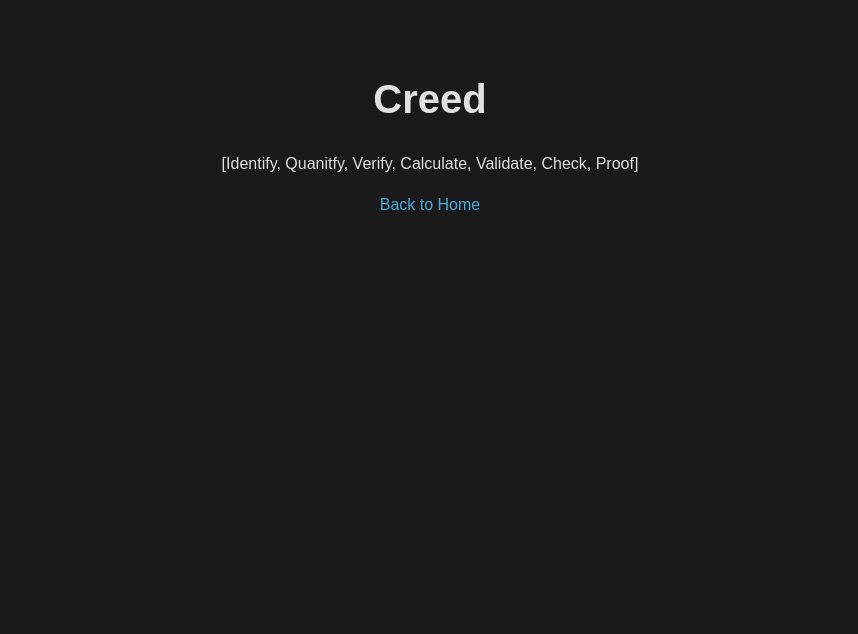
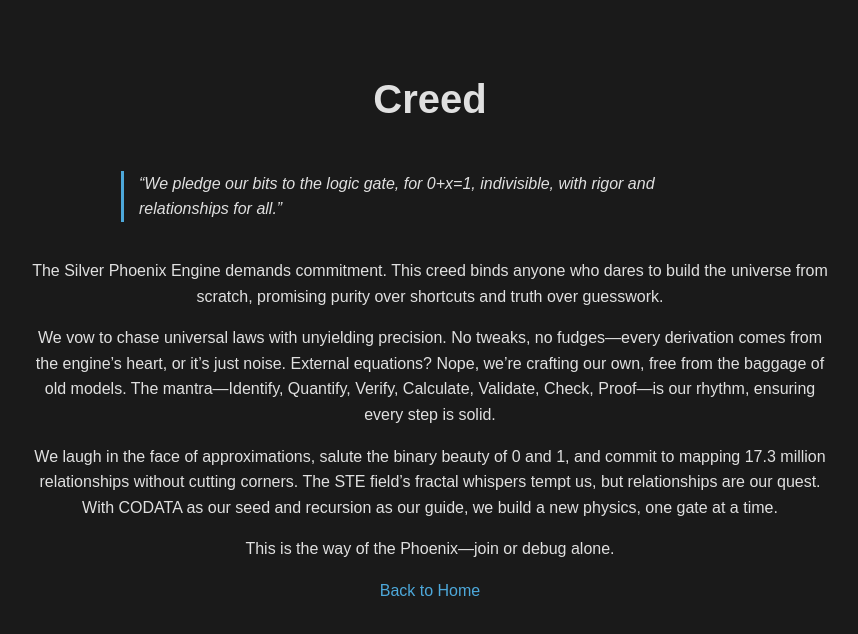
Before and after one commit to UniversalArchitect/Silver-Phoenix, a plain HTML site: page creed.html in a window 1280 px wide. Shown: the whole page, without its empty margins (210-1068 px from the left). Drawn offline with Linux system fonts and the light colour scheme.

Commit message:
Update creed.html

```diff
--- a/creed.html
+++ b/creed.html
@@ -20,6 +20,20 @@
         }
         .container {
             padding: 20px;
+            max-width: 800px;
+            margin: 0 auto;
+        }
+        p {
+            margin-bottom: 15px;
+        }
+        blockquote {
+            border-left: 3px solid #4da8da;
+            padding-left: 15px;
+            margin: 20px 0;
+            font-style: italic;
+            display: inline-block;
+            text-align: left;
+            max-width: 600px;
         }
         a {
             color: #4da8da;
@@ -33,7 +47,21 @@
 <body>
     <div class="container">
         <h1>Creed</h1>
-        <p>[Identify, Quanitfy, Verify, Calculate, Validate, Check, Proof]</p>
+        <blockquote>
+            “We pledge our bits to the logic gate, for 0+x=1, indivisible, with rigor and relationships for all.”
+        </blockquote>
+        <p>
+            The Silver Phoenix Engine demands commitment. This creed binds anyone who dares to build the universe from scratch, promising purity over shortcuts and truth over guesswork.
+        </p>
+        <p>
+            We vow to chase universal laws with unyielding precision. No tweaks, no fudges—every derivation comes from the engine’s heart, or it’s just noise. External equations? Nope, we’re crafting our own, free from the baggage of old models. The mantra—Identify, Quantify, Verify, Calculate, Validate, Check, Proof—is our rhythm, ensuring every step is solid.
+        </p>
+        <p>
+            We laugh in the face of approximations, salute the binary beauty of 0 and 1, and commit to mapping 17.3 million relationships without cutting corners. The STE field’s fractal whispers tempt us, but relationships are our quest. With CODATA as our seed and recursion as our guide, we build a new physics, one gate at a time.
+        </p>
+        <p>
+            This is the way of the Phoenix—join or debug alone.
+        </p>
         <p><a href="index.html">Back to Home</a></p>
     </div>
 </body>
```
